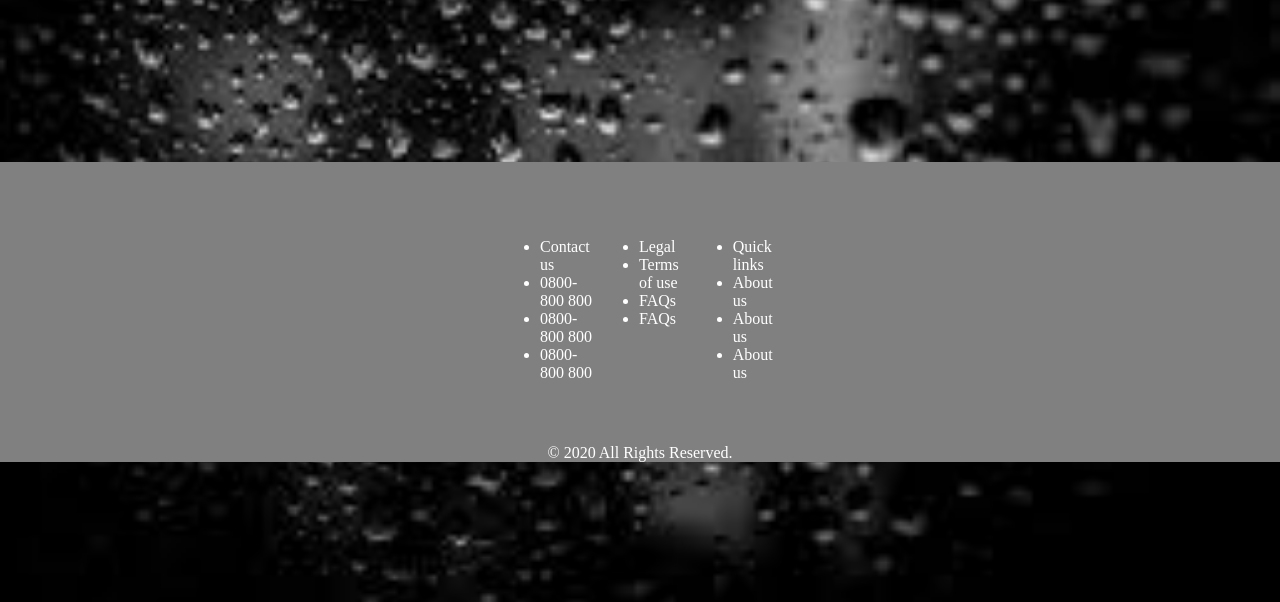
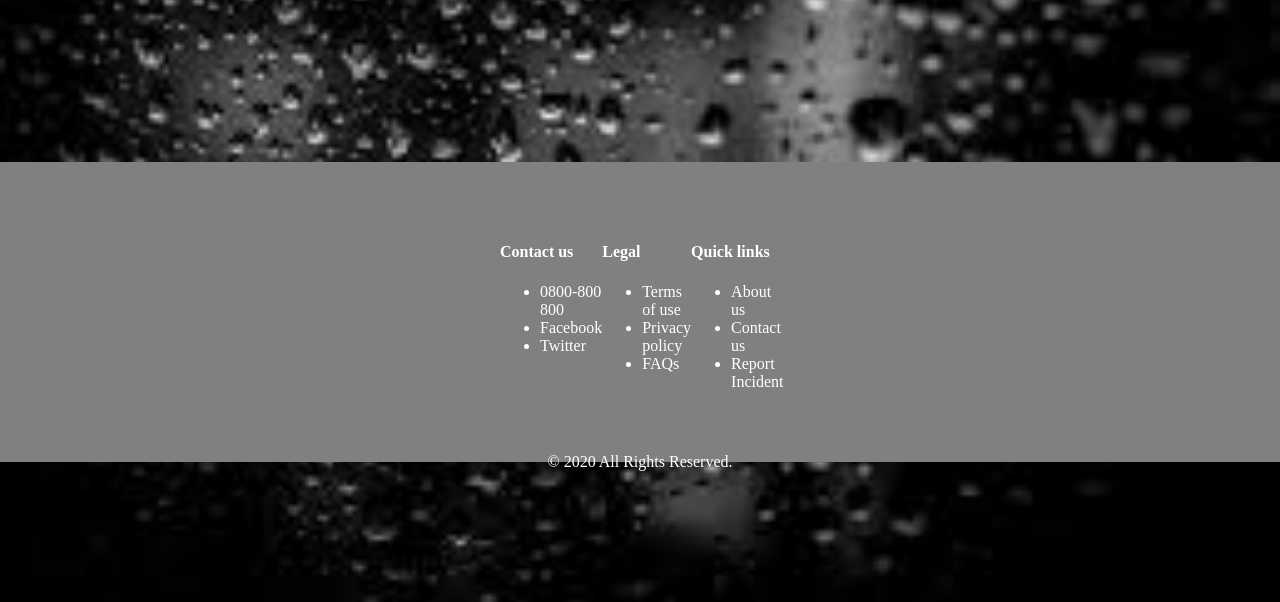
Before and after one commit to Peace-Apple/AReporter, a PHP site: page / in a window 1280 px wide. Shown: the part 338-940 px from the top of the page. Run offline with PHP 8.4, Linux system fonts and the light colour scheme.

Commit message:
Modify footer

```diff
--- a/index.php
+++ b/index.php
@@ -42,28 +42,28 @@
         <footer>
             <div class="flex-parent-ft">
                 <div class="flex-child-ft item1">
+                    <h4>Contact us</h4>
                     <ul>
-                        <li>Contact us</li>
                         <li>0800-800 800</li>
-                        <li>0800-800 800</li>
-                        <li>0800-800 800</li>
+                        <li>Facebook</li>
+                        <li>Twitter</li>
 
                     </ul>
                 </div>
                 <div class="flex-child-ft item2">
+                    <h4>Legal</h4>
                     <ul>
-                        <li>Legal</li>
                         <li>Terms of use</li>
-                        <li>FAQs</li>
+                        <li>Privacy policy</li>
                         <li>FAQs</li>
                     </ul>
                 </div>
                 <div class="flex-child-ft item3">
+                    <h4>Quick links</h4>
                     <ul>
-                        <li>Quick links</li>
                         <li>About us</li>
-                        <li>About us</li>
-                        <li>About us</li>
+                        <li>Contact us</li>
+                        <li>Report Incident</li>
                     </ul>
                 </div>
             </div>
```
